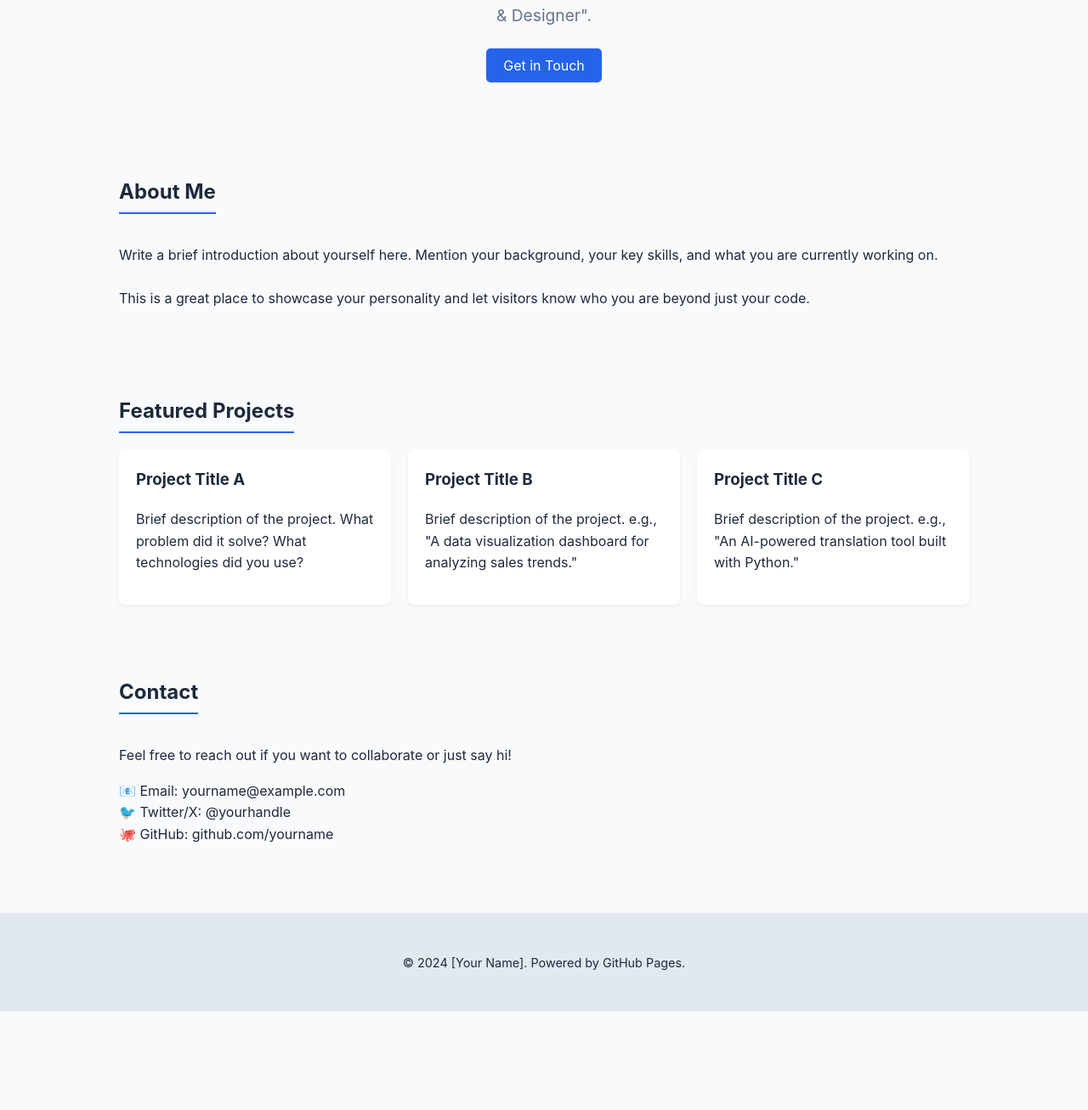
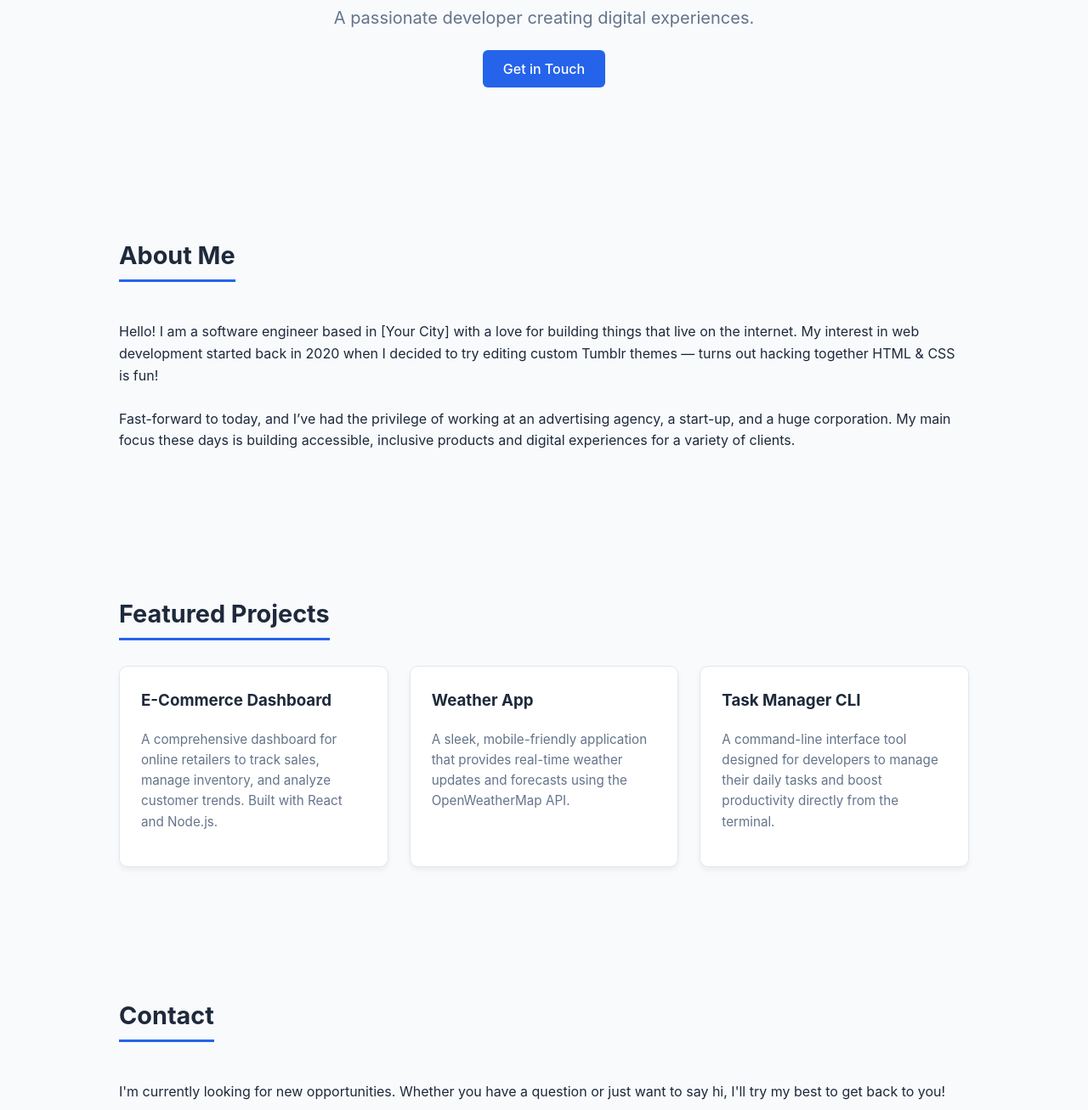
Before and after one commit to kwu4zw004/kevinwuzhekai.github.io, a plain HTML site: page index.html in a window 1280 px wide. Shown: the part 298-1605 px from the top of the page at 85% size. Before the commit the page ends 1489 px from the top, so only its background shows below. Drawn offline with Linux system fonts and the light colour scheme.

Commit message:
Update index.html

```diff
--- a/index.html
+++ b/index.html
@@ -11,6 +11,10 @@
             --bg-color: #f8fafc;      /* Light Grey BG */
             --text-color: #1e293b;    /* Dark Grey Text */
             --card-bg: #ffffff;       /* White Card BG */
+        }
+
+        html {
+            scroll-behavior: smooth; /* Adds smooth scrolling effect */
         }
 
         body {
@@ -46,20 +50,21 @@
         /* --- 3. Hero Section --- */
         .hero {
             text-align: center;
-            padding: 4rem 1rem;
+            padding: 6rem 1rem; /* Increased padding slightly */
             max-width: 800px;
             margin: 0 auto;
         }
 
         .hero h1 { font-size: 2.5rem; margin-bottom: 0.5rem; }
-        .hero p { font-size: 1.2rem; color: #64748b; margin-bottom: 2rem; }
+        .hero p { font-size: 1.25rem; color: #64748b; margin-bottom: 2rem; }
 
         .btn {
             background-color: var(--primary-color);
             color: white;
-            padding: 10px 20px;
-            border-radius: 5px;
+            padding: 12px 24px;
+            border-radius: 6px;
             transition: background 0.3s;
+            font-weight: 500;
         }
         .btn:hover { background-color: #1d4ed8; }
 
@@ -67,36 +72,48 @@
         .container {
             max-width: 1000px;
             margin: 0 auto;
-            padding: 2rem 1rem;
+            padding: 4rem 1rem;
         }
 
-        h2 { border-bottom: 2px solid var(--primary-color); display: inline-block; padding-bottom: 5px; margin-bottom: 20px;}
+        h2 {
+            border-bottom: 3px solid var(--primary-color);
+            display: inline-block;
+            padding-bottom: 5px;
+            margin-bottom: 30px;
+            font-size: 1.8rem;
+        }
 
         /* --- 5. Grid Layout --- */
         .grid {
             display: grid;
             grid-template-columns: repeat(auto-fit, minmax(280px, 1fr));
-            gap: 20px;
+            gap: 25px;
         }
 
         .card {
             background: var(--card-bg);
-            padding: 20px;
-            border-radius: 8px;
-            box-shadow: 0 2px 5px rgba(0,0,0,0.05);
-            transition: transform 0.2s;
+            padding: 25px;
+            border-radius: 10px;
+            box-shadow: 0 4px 6px rgba(0,0,0,0.05);
+            transition: transform 0.2s, box-shadow 0.2s;
+            border: 1px solid #e2e8f0;
         }
 
-        .card:hover { transform: translateY(-5px); }
-        .card h3 { margin-top: 0; }
+        .card:hover {
+            transform: translateY(-5px);
+            box-shadow: 0 10px 15px rgba(0,0,0,0.1);
+        }
+        .card h3 { margin-top: 0; color: var(--text-color); }
+        .card p { color: #64748b; font-size: 0.95rem; }
 
         /* --- 6. Footer --- */
         footer {
             text-align: center;
-            padding: 2rem;
+            padding: 3rem;
             background: #e2e8f0;
             margin-top: 2rem;
             font-size: 0.9rem;
+            color: #64748b;
         }
     </style>
 </head>
@@ -115,16 +132,20 @@
 
     <section class="hero">
         <h1>Hi, I'm [Your Name] 👋</h1>
-        <p>One-line introduction: e.g., "A Software Engineer based in New York" or "Digital Creator & Designer".</p>
+
+        <p>A passionate developer creating digital experiences.</p>
+
         <a href="#contact" class="btn">Get in Touch</a>
     </section>
 
     <section id="about" class="container">
         <h2>About Me</h2>
         <p>
-            Write a brief introduction about yourself here. Mention your background, your key skills, and what you are currently working on.
+            Hello! I am a software engineer based in [Your City] with a love for building things that live on the internet.
+            My interest in web development started back in 2020 when I decided to try editing custom Tumblr themes — turns out hacking together HTML & CSS is fun!
             <br><br>
-            This is a great place to showcase your personality and let visitors know who you are beyond just your code.
+            Fast-forward to today, and I’ve had the privilege of working at an advertising agency, a start-up, and a huge corporation.
+            My main focus these days is building accessible, inclusive products and digital experiences for a variety of clients.
         </p>
     </section>
 
@@ -132,34 +153,34 @@
         <h2>Featured Projects</h2>
         <div class="grid">
             <div class="card">
-                <h3>Project Title A</h3>
-                <p>Brief description of the project. What problem did it solve? What technologies did you use?</p>
+                <h3>E-Commerce Dashboard</h3>
+                <p>A comprehensive dashboard for online retailers to track sales, manage inventory, and analyze customer trends. Built with React and Node.js.</p>
             </div>
 
             <div class="card">
-                <h3>Project Title B</h3>
-                <p>Brief description of the project. e.g., "A data visualization dashboard for analyzing sales trends."</p>
+                <h3>Weather App</h3>
+                <p>A sleek, mobile-friendly application that provides real-time weather updates and forecasts using the OpenWeatherMap API.</p>
             </div>
 
             <div class="card">
-                <h3>Project Title C</h3>
-                <p>Brief description of the project. e.g., "An AI-powered translation tool built with Python."</p>
+                <h3>Task Manager CLI</h3>
+                <p>A command-line interface tool designed for developers to manage their daily tasks and boost productivity directly from the terminal.</p>
             </div>
         </div>
     </section>
 
     <section id="contact" class="container">
         <h2>Contact</h2>
-        <p>Feel free to reach out if you want to collaborate or just say hi!</p>
+        <p>I'm currently looking for new opportunities. Whether you have a question or just want to say hi, I'll try my best to get back to you!</p>
         <ul>
-            <li>📧 Email: yourname@example.com</li>
-            <li>🐦 Twitter/X: @yourhandle</li>
+            <li>📧 Email: hello@example.com</li>
+            <li>🐦 Twitter: @yourhandle</li>
             <li>🐙 GitHub: github.com/yourname</li>
         </ul>
     </section>
 
     <footer>
-        <p>&copy; 2024 [Your Name]. Powered by GitHub Pages.</p>
+        <p>&copy; 2024 [Your Name]. All rights reserved.</p>
     </footer>
 
 </body>
```
